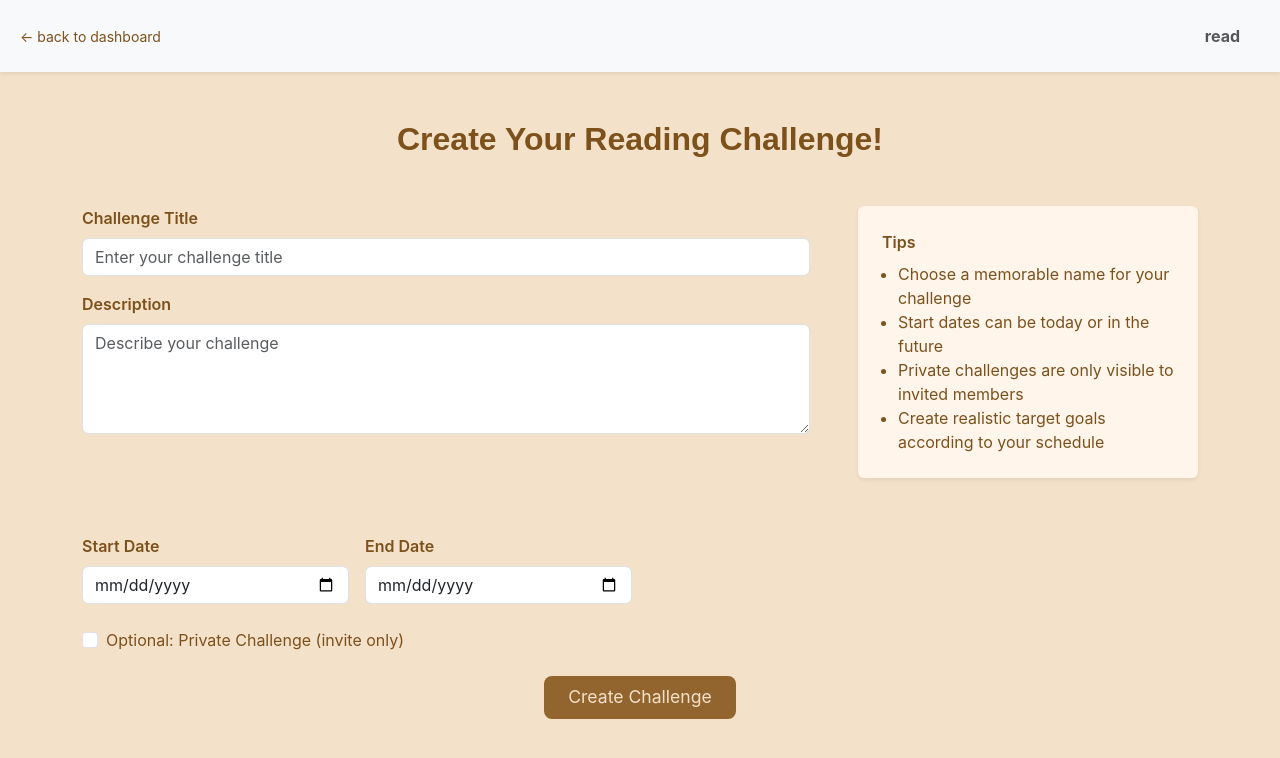
After one commit to jason-dong03/abide, a PHP site: page /pages/challengecreation.html in a window 1280 px wide. The commit adds this page. Shown: the top 758 px of the page. Run offline with PHP 8.4, Linux system fonts and the light colour scheme.

Commit message:
challengecreation.html, modified dashboard.html to lead to challengecreation.html on New Challenge button, added CSS rules for styling

```diff
--- /dev/null
+++ b/pages/challengecreation.html
@@ -0,0 +1,79 @@
+<!DOCTYPE html>
+<html lang="en">
+<head>
+  <meta charset="UTF-8" />
+  <meta name="viewport" content="width=device-width, initial-scale=1.0" />
+  <title>Create Challenge - Abide</title>
+  <link
+    href="https://cdn.jsdelivr.net/npm/bootstrap@5.3.0/dist/css/bootstrap.min.css"
+    rel="stylesheet"
+  />
+  <link rel="stylesheet" href="../styles/challengecreation.css" />
+</head>
+<body>
+    <header>
+        <nav class="navbar navbar-light bg-light px-3 py-3 shadow-sm">
+            <a href="dashboard.html" class="btn-container text-center p-2 ps-1">&larr; back to dashboard</a>
+            <span class="navbar-text ms-auto fw-bold pe-4">read</span>
+        </nav>
+    </header>
+
+    <div class="container my-4">
+        <div class="reading-challenge-header text-center mb-5 my-5 g-4">
+        <h2>Create Your Reading Challenge!</h2>
+        </div>
+
+        <form>
+            <div class="row g-5 align-items-start flex-wrap">
+                <!-- left column: Form fields -->
+                <div class="col-md-8 col-12">
+                    <div class="mb-3">
+                        <label for="title" class="form-label fw-semibold">Challenge Title</label>
+                        <input type="text" class="form-control" placeholder="Enter your challenge title" id="title" name="title"/>
+                    </div>
+
+                    <!-- description-->
+                    <div class="mb-3">
+                        <label for="description" class="form-label fw-semibold">Description</label>
+                        <textarea id="description" name="description" class="form-control" rows="4" placeholder="Describe your challenge"></textarea>
+                    </div>
+                </div>
+
+                <!-- right column: Tips box -->
+                <div class="col-md-4 col-12 mb-4">
+                    <div class="tips-box p-4 shadow-sm rounded text-start">
+                        <span class="fw-semibold d-block mb-2">Tips</span>
+                        <ul class="mb-0 ps-3">
+                            <li>Choose a memorable name for your challenge</li>
+                            <li>Start dates can be today or in the future</li>
+                            <li>Private challenges are only visible to invited members</li>
+                            <li>Create realistic target goals according to your schedule</li>
+                        </ul>
+                    </div>
+                </div>
+            </div>
+
+            <!-- start/end dates-->
+            <div class="row g-3 mt-3">
+                <div class="col-md-3">
+                    <label for="start-date" class="form-label fw-semibold">Start Date</label>
+                    <input type="date" id="start-date" name="start-date" class="form-control" />
+                </div>
+                <div class="col-md-3">
+                    <label for="end-date" class="form-label fw-semibold">End Date</label>
+                    <input type="date" id="end-date" name="end-date" class="form-control" />
+                </div>
+            </div>
+
+            <!-- privacy option -->
+            <div class="form-check mt-4">
+                <input type="checkbox" id="private" name="private" class="form-check-input" />
+                <label class="form-check-label" for="private">Optional: Private Challenge (invite only)</label>
+            </div>
+        </form>
+    </div>
+    <div class="d-flex justify-content-center my-4">
+        <button type="submit" class="btn btn-brown px-4">Create Challenge</button>
+    </div>
+</body>
+</html>
--- /dev/null
+++ b/styles/challengecreation.css
@@ -0,0 +1,51 @@
+:root{
+  --primary-color: rgb(124, 81, 28);
+  --secondary-color: #D2B48C;
+  --alternative-color: #d1b892;
+  --bg-body: #F4E1C9;
+  --alt-bg-color: #fff5ea;
+  --alt-primary-color: rgb(146, 101, 46);
+}
+
+body{
+  background-color: var(--bg-body);
+  font-family: 'Inter', sans-serif;
+  color: var(--primary-color);
+}
+
+.btn-container{
+  font-size: 14px;
+  text-decoration: none;
+  border-radius: 5px;
+  color: var(--primary-color);
+  padding: 5px;
+}
+.btn-container:hover{ background-color: #d3d3d3; }
+
+.reading-challenge-header h2 {
+  font-family:'Corbel', sans-serif;
+    font-weight: 600;
+    color: var(--primary-color);
+}
+
+.form-view {
+    background-color: #fff5ea;
+    border: 2px solid var(--primary-color);
+    border-radius: 2rem;
+    padding: 2rem;
+    box-shadow: 0 6px 12px rgba(0,0,0,0.05);
+}
+
+.tips-box {
+  background-color: var(--alt-bg-color);
+}
+
+.btn-brown {
+    background-color: var(--alt-primary-color);
+    color: var(--bg-body);
+    border: none;
+    border-radius: 0.5rem;
+    padding: 0.5rem 1.5rem;
+    font-size: 1.1rem;
+    transition: background-color 0.3s ease, transform 0.2s ease;
+}
--- a/styles/dashboard.css
+++ b/styles/dashboard.css
@@ -81,7 +81,7 @@ body{
   color: var(--alt-primary-color);
 }
 
-#challenge:hover {
+.challenge:hover {
   background-color: #fff5ea;
   color: black;
 }
```
Also changed, not shown: pages/dashboard.html (+4 -6 lines).
